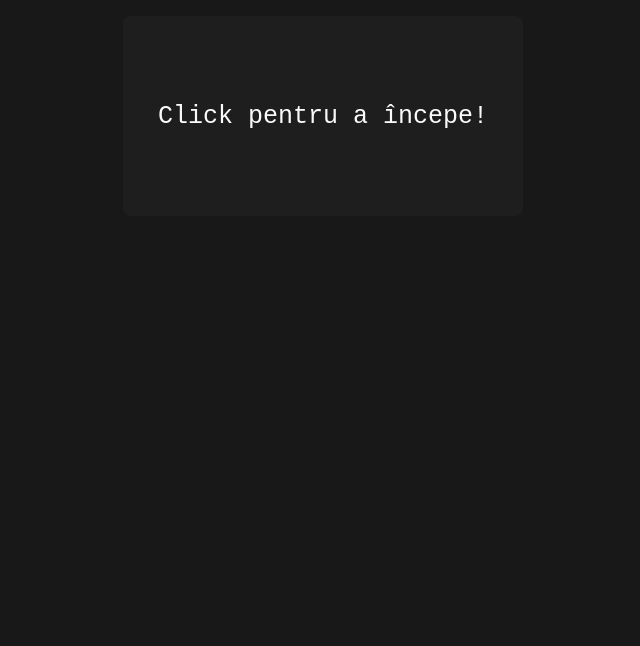
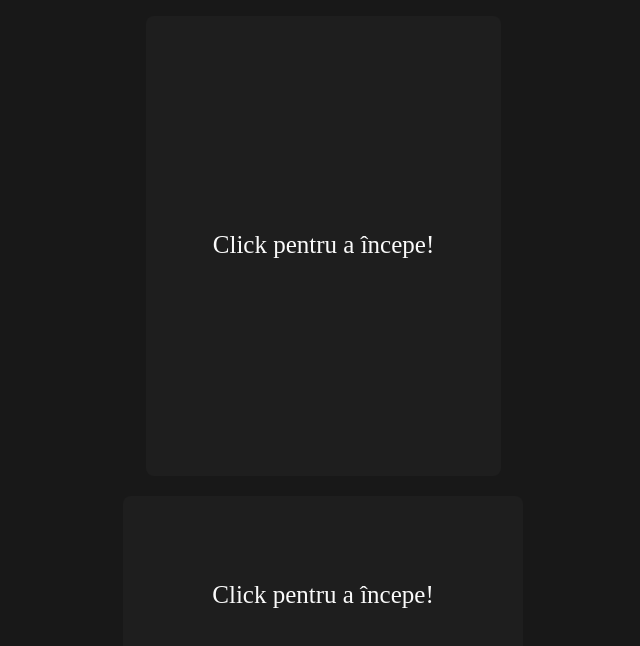
Before and after one commit to gareth618/csanim, a React (Create React App) app: page / in a window 1280 px wide. Shown: the top 646 px of the page, without its empty margins (317-957 px from the left). Built offline with nearby package versions, Linux system fonts and the light colour scheme; the HTML template or start-up script is replaced by a standard one.

Commit message:
Added tree functions and much more

```diff
--- /dev/null
+++ b/public/index.html
@@ -0,0 +1,13 @@
+<!DOCTYPE html>
+<html>
+  <head>
+    <meta charset="utf-8">
+    <title>CSanim Demo</title>
+    <link rel="preconnect" href="https://fonts.googleapis.com">
+    <link rel="preconnect" href="https://fonts.gstatic.com" crossorigin>
+    <link href="https://fonts.googleapis.com/css2?family=Source+Code+Pro:ital,wght@0,500;0,700;1,500;1,700&display=swap" rel="stylesheet">
+  </head>
+  <body>
+    <div id="root"></div>
+  </body>
+</html>
--- a/src/App.js
+++ b/src/App.js
@@ -1,8 +1,10 @@
 import React from 'react';
 import p5 from 'p5';
-import sketch from './sketch';
 
-export default function App() {
+import sketch1 from './sketch1';
+import sketch2 from './sketch2';
+
+function Sketch({ sketch }) {
   const ref = React.useRef(null);
   React.useEffect(() => {
     const myP5 = new p5(sketch, ref.current);
@@ -23,6 +25,15 @@ export default function App() {
         keyTyped();
       });
     }
-  }, [ref]);
+  }, [sketch, ref]);
   return <div style={{ width: 'fit-content', margin: '1rem auto' }} ref={ref} />;
+}
+
+export default function App() {
+  return (
+    <>
+      <Sketch sketch={sketch1} />
+      <Sketch sketch={sketch2} />
+    </>
+  );
 };
--- a/src/CSanim.js
+++ b/src/CSanim.js
@@ -30,6 +30,54 @@ export default class CSanim {
       points.push(center - totalSize / 2 + i * (size + space) + size / 2);
     }
     return points;
+  }
+
+  static getTreeCoords(nodes, edges, nodeSize, paddingH = nodeSize * 1.5, paddingV = nodeSize * 1.75) {
+    const width = new Array(nodes);
+    const getNodeWidth = node => {
+      let sum = -paddingH;
+      for (const son of edges[node]) {
+        getNodeWidth(son);
+        sum += width[son] + paddingH;
+      }
+      width[node] = Math.max(sum, nodeSize);
+    };
+    getNodeWidth(0);
+
+    const treeX = new Array(nodes);
+    const treeY = new Array(nodes);
+    const getSubtreeCoords = (node, x, y) => {
+      treeX[node] = x;
+      treeY[node] = y;
+      let sum = x - width[node] / 2;
+      for (const son of edges[node]) {
+        getSubtreeCoords(son, sum + width[son] / 2, y + paddingV + nodeSize);
+        sum += width[son] + paddingH;
+      }
+      if (edges[node].length > 0) {
+        treeX[node] = edges[node].length % 2 === 1
+          ? treeX[edges[node][Math.floor(edges[node].length / 2)]]
+          : (
+            treeX[edges[node][edges[node].length / 2]] +
+            treeX[edges[node][edges[node].length / 2 - 1]]
+          ) / 2;
+      }
+    };
+    getSubtreeCoords(0, 0, 0);
+    for (let i = 1; i < nodes; i++) {
+      treeX[i] -= treeX[0];
+    }
+    treeX[0] = 0;
+
+    const getSubtreeHeight = node => {
+      let max = 0;
+      for (const son of edges[node]) {
+        max = Math.max(max, getSubtreeHeight(son) + 1);
+      }
+      return max;
+    };
+    const height = getSubtreeHeight(0);
+    return [width[0], height * paddingV + (height + 1) * nodeSize, treeX, treeY];
   }
 
   constructor(w, h) {
@@ -70,6 +118,13 @@ export default class CSanim {
     changeColorTo(color) { return this.animate('color', color); }
     changeTextColorTo(color) { return this.animate('textColor', color); }
     changeTextBoxColorTo(color) { return this.animate('textBoxColor', color); }
+
+    changeTextTo(text) {
+      return this.animate('newTextOpacity', 255,
+        shape => { shape.newText = text; shape.newTextOpacity = 0; },
+        shape => { shape.text = text; shape.newText = undefined; shape.newTextOpacity = undefined; }
+      );
+    }
 
     fadeIn() {
       return this.animate('opacity', 255,
@@ -120,13 +175,6 @@ export default class CSanim {
       }
       p5.rotate(this.angle == null ? 0 : -this.angle);
       p5.translate(-this.position[0], -this.position[1]);
-    }
-
-    changeTextTo(text) {
-      return this.animate('newTextOpacity', 255,
-        shape => { shape.newText = text; shape.newTextOpacity = 0; },
-        shape => { shape.text = text; shape.newText = undefined; shape.newTextOpacity = undefined; }
-      );
     }
 
     moveTo(position) {
@@ -193,30 +241,31 @@ export default class CSanim {
       this.text = text;
       this.textSize = 20;
       this.textColor = CSanim.WHITE;
+      this.align = 'center';
     }
 
     draw(p5) {
+      const drawText = text => {
         let textNorm = '';
         let textBold = '';
         let textItal = '';
         let insideBold = false;
         let insideItal = false;
-      for (let i = 0; i < this.text.length; i++) {
-        if (this.text[i] === '*' && this.text[i + 1] === '*') {
+        for (let i = 0; i < text.length; i++) {
+          if (text[i] === '*' && text[i + 1] === '*') {
             insideBold = !insideBold;
             i++;
           }
-        else if (this.text[i] === '_' && this.text[i + 1] === '_') {
+          else if (text[i] === '_' && text[i + 1] === '_') {
             insideItal = !insideItal;
             i++;
           }
           else {
-          textNorm += insideBold || insideItal ? ' ' : this.text[i];
-          textBold += insideBold ? this.text[i] : ' ';
-          textItal += insideItal ? this.text[i] : ' ';
+            textNorm += insideBold || insideItal ? ' ' : text[i];
+            textBold += insideBold ? text[i] : ' ';
+            textItal += insideItal ? text[i] : ' ';
           }
         }
-      p5.fill(...this.textColor, this.opacity == null ? 255 : this.opacity);
         p5.textSize(this.textSize);
         p5.text(textNorm, ...this.position);
         p5.textStyle(p5.BOLD);
@@ -224,6 +273,24 @@ export default class CSanim {
         p5.textStyle(p5.ITALIC);
         p5.text(textItal, ...this.position);
         p5.textStyle(p5.NORMAL);
+      };
+      p5.textSize(this.textSize);
+      if (this.align === 'left') {
+        p5.textAlign(p5.LEFT, p5.TOP);
+      }
+      if (this.newText != null) {
+        p5.fill(...this.textColor, 255 - this.newTextOpacity);
+        drawText(this.text);
+        p5.fill(...this.textColor, this.newTextOpacity);
+        drawText(this.newText);
+      }
+      else {
+        p5.fill(...this.textColor, this.opacity == null ? 255 : this.opacity);
+        drawText(this.text);
+      }
+      if (this.align === 'left') {
+        p5.textAlign(p5.CENTER, p5.CENTER);
+      }
     }
   };
 
@@ -243,24 +310,26 @@ export default class CSanim {
       p5.strokeWeight(this.weight);
       p5.line(...this.beg, ...this.end);
       const angle = p5.atan2(this.end[1] - this.beg[1], this.end[0] - this.beg[0]);
+      if (this.arrow) {
         const arrowLength = Math.min(p5.dist(...this.beg, ...this.end) / 10, 10);
         p5.translate(+this.end[0], +this.end[1]);
-      p5.rotate(+this.angle);
-      p5.rotate(+150);
-      p5.line(0, 0, arrowLength, arrowLength);
-      p5.rotate(-300);
-      p5.line(0, 0, arrowLength, arrowLength);
-      p5.rotate(+150);
+        p5.rotate(+(angle - 150));
+        p5.line(0, 0, arrowLength, 0);
+        p5.rotate(-(angle - 150));
+        p5.rotate(+(angle + 150));
+        p5.line(0, 0, arrowLength, 0);
+        p5.rotate(-(angle + 150));
         if (this.newColor != null) {
           p5.stroke(this.newColor[0], this.newColor[1], this.newColor[2], this.newColor[7]);
-        p5.rotate(+150);
-        p5.line(0, 0, arrowLength, arrowLength);
-        p5.rotate(-300);
-        p5.line(0, 0, arrowLength, arrowLength);
-        p5.rotate(+150);
+          p5.rotate(+(angle - 150));
+          p5.line(0, 0, arrowLength, 0);
+          p5.rotate(-(angle - 150));
+          p5.rotate(+(angle + 150));
+          p5.line(0, 0, arrowLength, 0);
+          p5.rotate(-(angle + 150));
         }
-      p5.rotate(-this.angle);
         p5.translate(-this.end[0], -this.end[1]);
+      }
       if (this.newColor != null) {
         p5.stroke(this.newColor[0], this.newColor[1], this.newColor[2]);
         p5.line(this.newColor[3], this.newColor[4], this.newColor[5], this.newColor[6]);
@@ -275,17 +344,17 @@ export default class CSanim {
       p5.textSize(this.textSize);
       if (this.newText != null) {
         p5.fill(...this.textBoxColor, 255 - this.newTextOpacity);
-        p5.rect(0, 0, this.text === '' ? 0 : this.text.length * this.textSize / 2 + 15, this.textSize + 5, this.weight);
+        p5.rect(0, 0, this.text === '' ? 0 : this.text.length * this.textSize / 2 + 25, this.textSize + 5, this.weight);
         p5.fill(...this.textColor, 255 - this.newTextOpacity);
         p5.text(this.text, 0, 0);
         p5.fill(...this.textBoxColor, this.newTextOpacity);
-        p5.rect(0, 0, this.newText === '' ? 0 : this.newText.length * this.textSize / 2 + 15, this.textSize + 5, this.weight);
+        p5.rect(0, 0, this.newText === '' ? 0 : this.newText.length * this.textSize / 2 + 25, this.textSize + 5, this.weight);
         p5.fill(...this.textColor, this.newTextOpacity);
         p5.text(this.newText, 0, 0);
       }
       else {
         p5.fill(...this.textBoxColor, this.opacity == null ? 255 : this.opacity);
-        p5.rect(0, 0, this.text === '' ? 0 : this.text.length * this.textSize / 2 + 15, this.textSize + 5, this.weight);
+        p5.rect(0, 0, this.text === '' ? 0 : this.text.length * this.textSize / 2 + 25, this.textSize + 5, this.weight);
         p5.fill(...this.textColor, this.opacity == null ? 255 : this.opacity);
         p5.text(this.text, 0, 0);
       }
@@ -437,7 +506,7 @@ export default class CSanim {
       p5.rectMode(p5.CENTER);
       p5.ellipseMode(p5.CENTER);
       p5.textAlign(p5.CENTER, p5.CENTER);
-      p5.textFont('monospace');
+      p5.textFont("'Source Code Pro', monospace");
     };
 
     let crtFrame = 0;
--- /dev/null
+++ b/src/sketch1.js
@@ -0,0 +1,96 @@
+import CSanim from './CSanim';
+
+export default function sketch1(p5) {
+  const nodes = 10;
+  const edges = [
+    [1, 2],
+    [3, 4],
+    [5],
+    [],
+    [6],
+    [7, 8],
+    [],
+    [],
+    [9],
+    []
+  ];
+
+  const size = 30;
+  const [treeW, treeH, treeX, treeY] = CSanim.getTreeCoords(nodes, edges, size);
+  const csa = new CSanim(treeW + 100, treeH + 100);
+
+  const treeCoords = [];
+  for (let i = 0; i < nodes; i++) {
+    treeCoords[i] = [
+      treeX[i] + csa.w / 2,
+      treeY[i] + (csa.h - treeH + size) / 2
+    ];
+  }
+
+  const circles = [];
+  for (let i = 0; i < nodes; i++) {
+    circles.push(new CSanim.Circle(csa, treeCoords[i], size));
+    circles[i].text = i + 1;
+    circles[i].color = CSanim.ORANGE;
+  }
+
+  const lines = [];
+  for (let i = 0; i < nodes; i++) {
+    lines.push([]);
+    for (const j of edges[i]) {
+      lines[i][j] = new CSanim.Line(csa, treeCoords[i], treeCoords[j]);
+      lines[i][j].zIndex = -1;
+    }
+  }
+
+  const showAnimation = [];
+  for (let i = 0; i < nodes; i++) {
+    showAnimation.push(circles[i].fadeIn().delay(i * .1));
+    for (const j of edges[i]) {
+      showAnimation.push(lines[i][j].fadeIn().delay(i * .1));
+      showAnimation.push(lines[i][j].zoomIn().delay(i * .1));
+    }
+  }
+  csa.play(showAnimation, .5);
+  csa.wait(3);
+
+  const text = new CSanim.Text(csa, [50, csa.h - 100], '**DFS:**');
+  text.align = 'left';
+  csa.play(text.fadeIn(), .5);
+
+  const dfs = node => {
+    csa.play([
+      circles[node].changeColorTo(CSanim.BLUE),
+      circles[node].changeTextColorTo(CSanim.WHITE),
+      text.changeTextTo(text.text + (node === 6 ? '\n' : ' ') + (node + 1))
+    ], 1);
+    if (edges[node].length === 0) {
+      csa.wait(1);
+    }
+    for (const son of edges[node]) {
+      csa.play(lines[node][son].zoomColorToEnd(CSanim.RED), 1);
+      dfs(son);
+      csa.play(lines[node][son].zoomColorToBeg(CSanim.WHITE), 1);
+    }
+    csa.play([
+      circles[node].changeColorTo(CSanim.ORANGE),
+      circles[node].changeTextColorTo(CSanim.BLACK)
+    ], 1);
+  };
+  dfs(0);
+  csa.wait(3);
+
+  const hideAnimation = [text.fadeOut()];
+  for (let i = 0; i < nodes; i++) {
+    hideAnimation.push(circles[i].moveTo([
+      Math.random() * csa.w,
+      Math.random() * csa.h
+    ]));
+    hideAnimation.push(circles[i].zoomOut());
+    for (const j of edges[i]) {
+      hideAnimation.push(lines[i][j].fadeOut());
+    }
+  }
+  csa.play(hideAnimation, 1);
+  csa.run(p5);
+};
--- a/src/sketch.js
+++ b/src/sketch2.js
@@ -1,6 +1,6 @@
 import CSanim from './CSanim';
 
-export default function sketch(p5) {
+export default function sketch2(p5) {
   const csa = new CSanim(400, 200);
   const array = [4, 3, 7, 2, 5, 9, 8, 1, 3];
 
```
Also changed, not shown: 2 other files (tests, documents, lock files or other folders). Lines whose indentation alone changed are shown as unchanged.
